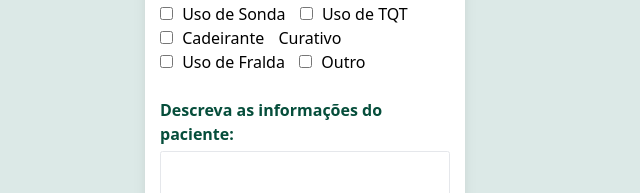
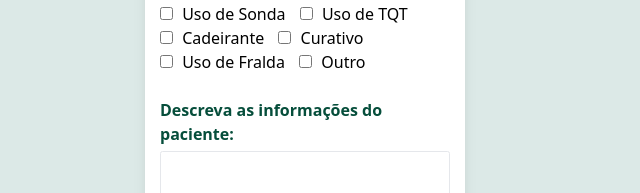
Before and after one commit to nanydev/nhc, a website: page cliente.html in a window 1280 px wide. Shown: the part 1454-1647 px from the top of the page, 335-975 px from the left. Drawn offline with nearby package versions, Linux system fonts and the light colour scheme.

Commit message:
atualizando

```diff
--- a/cliente.html
+++ b/cliente.html
@@ -303,6 +303,7 @@
                     <input type="checkbox" name="procedimento" value="Cadeirante" class="mr-2">
                     <label for="procedimento3" class="mr-4">Cadeirante</label>
 
+                    <input type="checkbox" name="procedimento" value="Uso de Sonda" class="mr-2">
                     <label for="procedimento4" class="mr-4">Curativo</label>
                   <br>
                     <input type="checkbox" name="procedimento" value="Uso de Fralda" class="mr-2">
```
